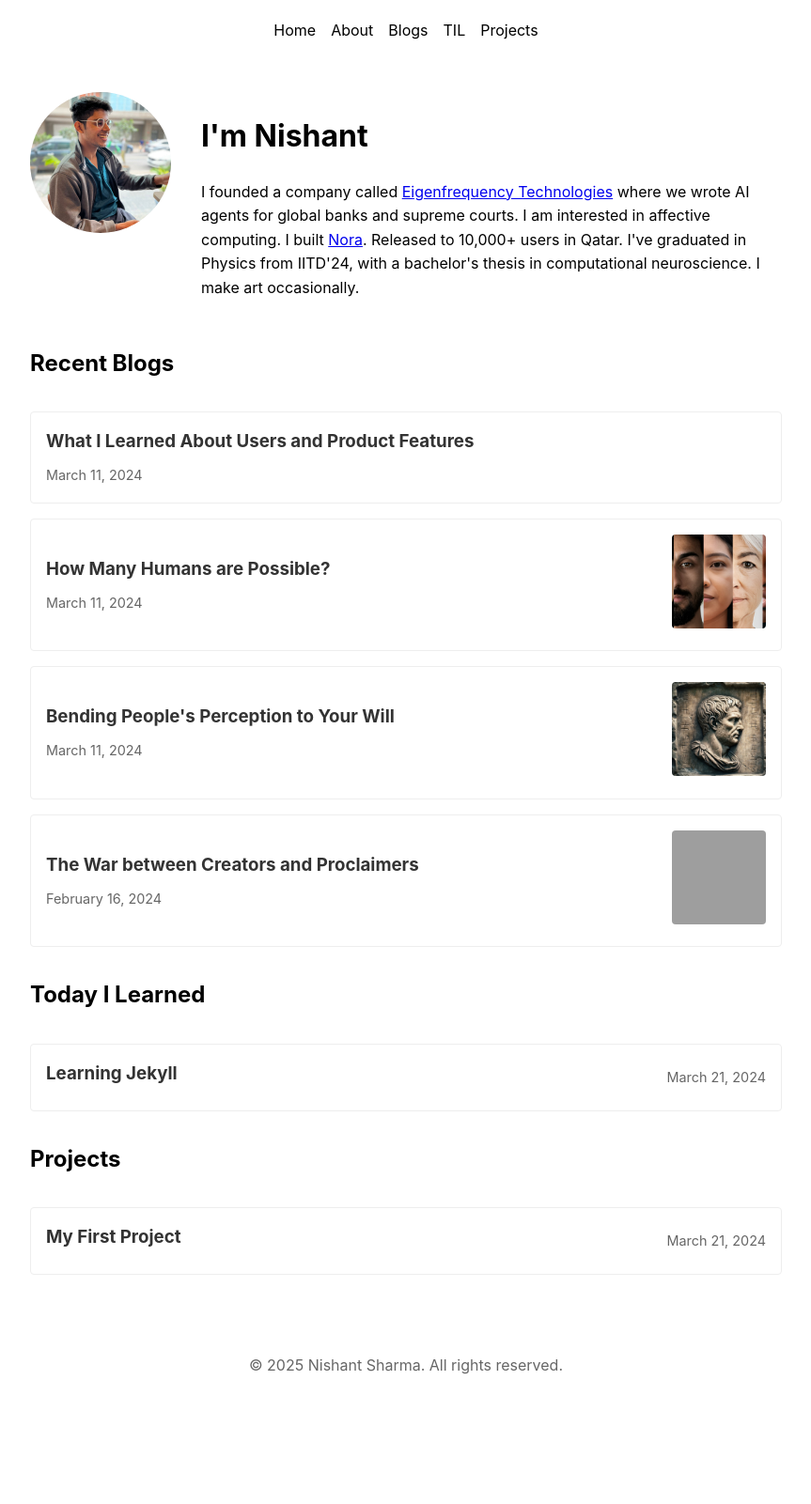
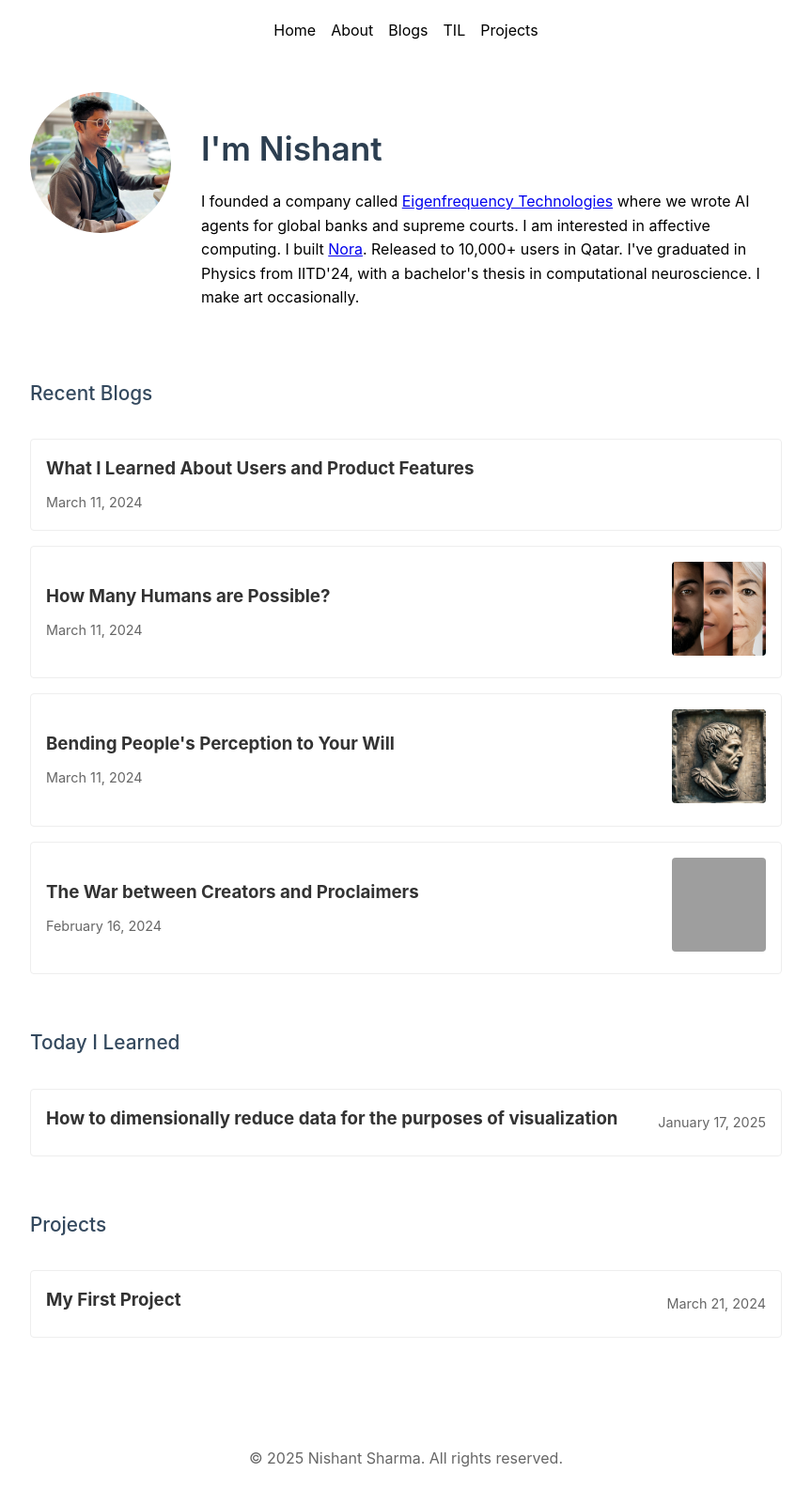
Before and after one commit to sevendaystoglory/sevendaystoglory.github.io, a Jekyll site: the page built from index.md, in a window 1280 px wide. Shown: the whole page at 94% size, without its empty margins (208-1071 px from the left). Built offline with Jekyll 4.4.1, drawn with Linux system fonts in a browser that asks for light colours; before the commit the page ends 1503 px from its top, so only the background shows below that; grey boxes are pictures that could not be loaded.

Commit message:
added styles

```diff
--- a/_posts/til/2024-03-21-learned-jekyll.md
+++ /dev/null
@@ -1,8 +0,0 @@
----
-layout: post
-title: "Learning Jekyll"
-date: 2024-03-21
-category: til
----
-
-Content here...
--- /dev/null
+++ b/_posts/til/2025-01-17-dim-reduction.md
@@ -0,0 +1,25 @@
+---
+layout: post
+title: "How to dimensionally reduce data for the purposes of visualization"
+date: 2025-01-17
+category: til
+permalink: /til/dimensional-reduction
+---
+
+# How to dimensionally reduce data for the purposes of visualization
+<p class="post-date">Jan 17, 2025</p>
+
+
+## There are generally two ways to reduce high dimensional data:
+- [ ] PCA - linear dimensionality reduction using a global covariant matrix
+- [ ] t-SNE (t-Distributed Stochastic Neighbor Embedding)
+
+## How does t-SNE work?
+
+Given a set of points in high dimension space, t-SNE seeks to _preserve the local relationship between points_. It achieves this by measuring the similarity among high dimensional points and representing this similarity as probabilities. Then it constructs a similar distribution of probabilities in lower dimensional space and uses ML to minimize the difference between the two.
+
+<a href="https://medium.com/@sachinsoni600517/mastering-t-sne-t-distributed-stochastic-neighbor-embedding-0e365ee898ea">This</a> is a rather good blog on how t-SNE works and how is similarity calculated among high dimensional points.
+
+<img src="/assets/images/arxiv-papers.png" width="800" style="max-width: 100%; height: auto;">
+
+*t-SNE visualization of a small subset of human knowledge (from paperscape). Each circle is an arxiv paper and size indicates the number of citations. Sourced from - <a href="https://karpathy.github.io/2016/09/07/phd/">Karpathy's Blog</a>*
--- a/assets/css/main.css
+++ b/assets/css/main.css
@@ -34,6 +34,10 @@ body {
     flex: 1;
 }
 
+.post-date {
+    color: #666666;
+}
+
 /* Navigation styles */
 header {
     margin-bottom: 2rem;
@@ -57,7 +61,7 @@ header nav a:hover {
 
 /* Footer styles */
 footer {
-    margin-top: 2rem;
+    margin-top: 4rem;
     text-align: center;
     color: #666;
 }
@@ -128,3 +132,21 @@ footer {
 .post-content {
     flex: 1;
   }
+
+/* Heading styles for #*/
+h1 {
+    color: #2c3e50;
+    font-size: 2.2rem;
+    margin-top: 2rem;
+    margin-bottom: 1rem;
+    font-weight: 600;
+}
+
+/* Heading styles for ##*/
+h2 {
+    color: #34495e;
+    font-size: 1.3rem;
+    margin-top: 3.5rem;
+    margin-bottom: 0.8rem;
+    font-weight: 500;
+}
```
Also changed, not shown: 1 other file.
